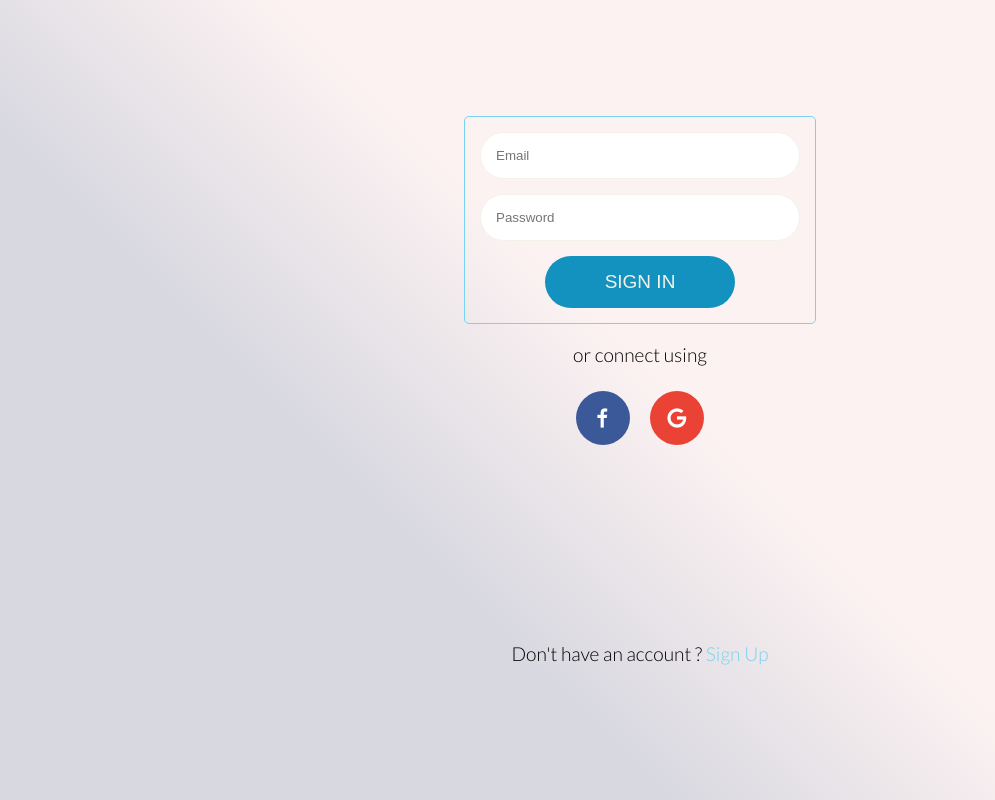
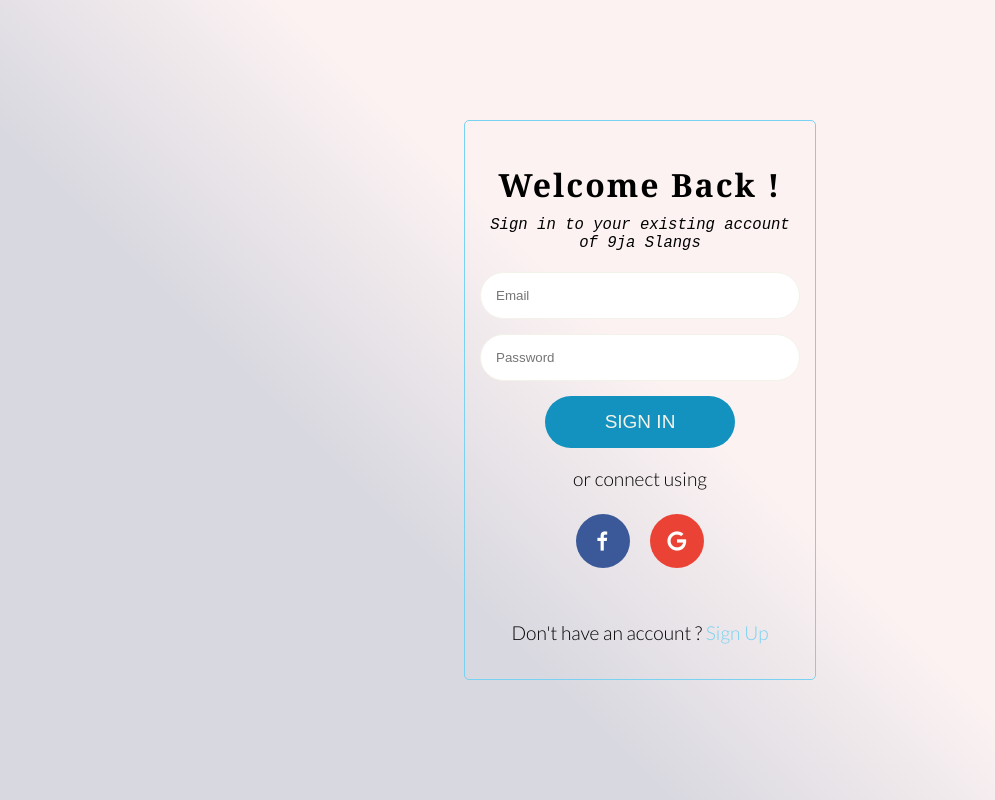
Before and after one commit to FashMuyhee/9jaslangs, a React (Create React App) app: page /signin in a window 1280 px wide. Shown: the whole page, without its empty margins (0-995 px from the left). Built offline with nearby package versions, Linux system fonts and the light colour scheme; the HTML template or start-up script is replaced by a standard one.

Commit message:
restructure design

```diff
--- a/src/view/sign-in/index.js
+++ b/src/view/sign-in/index.js
@@ -1,12 +1,7 @@
 import React from "react";
 import "./index.scss";
 import { Button } from "../../component";
-import {
-  InputText,
-  Title,
-  Text,
-  Icon
-} from "../../component/styled-component";
+import { InputText, Title, Text, Icon } from "../../component/styled-component";
 import colors from "../../helpers/colors";
 import welcome from "../../img/welcome.png";
 import facebook from "../../img/icons/facebook.png";
@@ -19,10 +14,13 @@ const SignIn = () => {
       <div className="content">
         <div className="greeting">
           <img src={welcome} alt="welcome" />
+        </div>
+        <div className="signin-form">
           <Title case="capitilize">Welcome Back !</Title>
-          <Text subtitle>Sign in to your existing account of 9ja Slangs</Text>
-        </div>
-        <form className="signin-form">
+          <Text subtitle className="welcome-text">
+            Sign in to your existing account of 9ja Slangs
+          </Text>
+          <form>
             <InputText
               borderColor={colors.accent}
               name="email"
@@ -52,6 +50,7 @@ const SignIn = () => {
             Don't have an account ? <Link to="/signup">Sign Up</Link>
           </Text>
         </div>
+      </div>
     </main>
   );
 };
```
Lines whose indentation alone changed are shown as unchanged.
